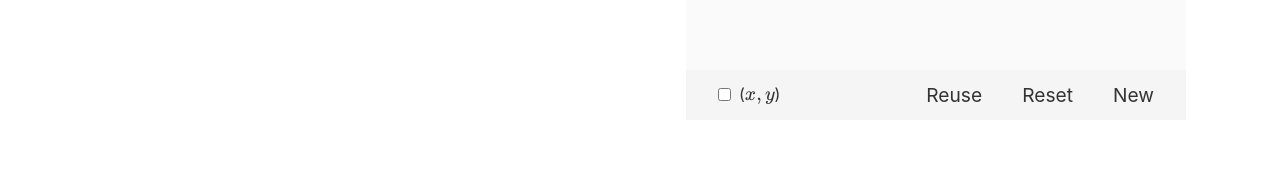
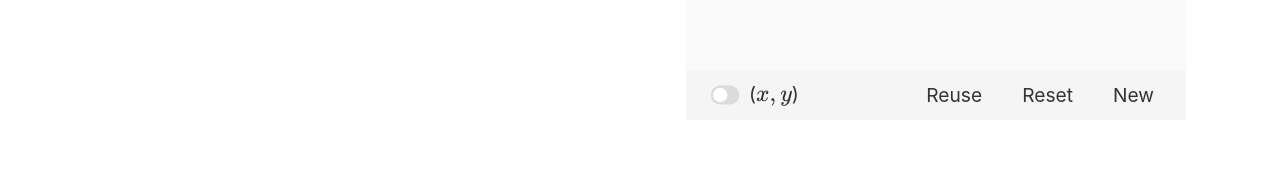
Before and after one commit to KMurphs/math-calculators, a Svelte app in the folder add-vectors/: page / in a window 1280 px wide. Shown: the part 539-709 px from the top of the page. Built offline with nearby package versions, Linux system fonts and the light colour scheme.

Commit message:
Added custom checkbox

```diff
--- /dev/null
+++ b/add-vectors/src/components/CheckBox.svelte
@@ -0,0 +1,101 @@
+
+<script lang="ts">
+export let checked = false;
+export let extraClasses = "";
+</script>
+
+
+
+<label for="vector-representation" class={`check-custom-container ${extraClasses}`}>
+	<!-- Input element for the checkbox -->
+	<!-- Add a `toggle-switch` class to the input element -->
+	<input type="checkbox" class="check-custom toggle-switch" id="vector-representation" bind:checked={checked}>
+
+	<!-- Customization element for the checkbox -->
+	<span class="check-toggle"></span>
+	<slot></slot>
+</label>
+
+
+
+
+<style>
+.check-custom-container{
+	display: inline-flex;
+	justify-content: center;
+	align-items: center;
+}
+/* Styles for hiding the native checkbox */
+input[type='checkbox'].check-custom {
+    position: absolute;
+    left: -10000px;
+    top: auto;
+    width: 1px;
+    height: 1px;
+    overflow: hidden;
+}
+
+/* Styles for the basic appearance of the toggle switch */
+input[type='checkbox'].check-custom.toggle-switch ~ .check-toggle {
+    width: 1.5rem;
+    height: 1rem;
+    position: relative;
+    display: inline-block;
+    vertical-align: middle;
+    cursor: pointer;
+}
+
+/* Common styles for the ::before and ::after pseudo-elements of the toggle switch */
+input[type='checkbox'].check-custom.toggle-switch ~ .check-toggle::before,
+input[type='checkbox'].check-custom.toggle-switch ~ .check-toggle::after {
+    content: '';
+    top: 0;
+    left: 0;
+    position: absolute;
+}
+
+/* Styles for the ::before pseudo-element (the outer frame) of the toggle switch */
+input[type='checkbox'].check-custom.toggle-switch ~ .check-toggle::before {
+    width: 100%;
+    height: 100%;
+    border-radius: 0.5rem;
+    background: #dbdbdb;
+}
+
+/* Styles for the ::after pseudo-element (the inner slider) of the toggle switch */
+input[type='checkbox'].check-custom.toggle-switch ~ .check-toggle::after {
+    width: 0.75rem;
+    height: 0.75rem;
+    margin: 0.125rem;
+    border-radius: 50%;
+    background: #ffffff;
+    transition: all .3s;
+}
+
+/* Styles for the ::before pseudo-element of the toggle switch in hover state */
+input[type='checkbox'].check-custom.toggle-switch:hover ~ .check-toggle::before {
+    background: #c4c4c4;
+}
+
+/* Styles for the ::before pseudo-element of the toggle switch in focus state */
+input[type='checkbox'].check-custom.toggle-switch:focus ~ .check-toggle::before {
+    box-shadow: 0 0 0 2px rgba(23, 133, 255, 0.5);
+}
+
+/* Styles for the ::before pseudo-element of the toggle switch in both focus and checked or enabled state */
+input[type='checkbox'].check-custom.toggle-switch:focus:checked ~ .check-toggle::before {
+    box-shadow: 0 0 0 2px rgba(97, 191, 158, 0.5);
+}
+
+/* Styles for the ::before pseudo-element of the toggle switch in checked or enabled state */
+input[type='checkbox'].check-custom.toggle-switch:checked ~ .check-toggle::before {
+    background: #61bf9e;
+}
+
+/* Styles for the ::after pseudo-element of the toggle switch in checked or enabled state */
+input[type='checkbox'].check-custom.toggle-switch:checked ~ .check-toggle::after {
+    /*   left: auto; */
+    /*   right: 0; */
+    left: 7px;
+}
+</style>
--- a/add-vectors/src/components/MenuBar.svelte
+++ b/add-vectors/src/components/MenuBar.svelte
@@ -1,5 +1,6 @@
 
 <script lang="ts">
+import CheckBox from "./CheckBox.svelte";
 export let usePolarForm = false;
 
 import { createEventDispatcher } from 'svelte';
@@ -13,11 +14,16 @@ const onReset = ()=>onSelection("reset");
 
 <div class="menu-items-container__inner">
 
-	<label for="vector-representation" class="inline-block menu-item">
+	<!-- <label for="vector-representation" class="inline-block menu-item">
 		<input type="checkbox" id="vector-representation" bind:checked={usePolarForm}>
 		<span class="cartesian">{`(\\(x, y\\))`}</span>
 		<span class="polar">{`(\\(\\rho, \\alpha °\\))`}</span>
-	</label>
+	</label> -->
+	<CheckBox bind:checked={usePolarForm} extraClasses={"inline-block menu-item"}>
+		<span class="cartesian">{`(\\(x, y\\))`}</span>
+		<span class="polar">{`(\\(\\rho, \\alpha °\\))`}</span>
+	</CheckBox>
+
 
 	<ul class="reset flex">
 		<li><button class="menu-item" on:click={onNewSession}><i class="fas fa-recycle" aria-hidden="true"></i><span>Reuse</span></button></li>
@@ -33,6 +39,7 @@ const onReset = ()=>onSelection("reset");
 	display: flex;
 	justify-content: space-between;
 	background: #f5f5f5;
+	overflow-y: hidden;
 }
 .menu-item{
 	/* padding: .7rem .8rem; */
@@ -66,8 +73,11 @@ button.menu-item span{
 }
 
 
+
+
+
 @media screen and (min-width: 640px) {
-	label.menu-item{
+	:global(label.menu-item){
 		padding: .5rem 1rem;
 	}
 }
@@ -86,9 +96,14 @@ button.menu-item span{
 		padding-right: 1rem;
 	}
 }
-
-#vector-representation ~ .cartesian{display: inline-block;}
-#vector-representation ~ .polar{display: none;}
-#vector-representation:checked ~ .cartesian{display: none;}
-#vector-representation:checked ~ .polar{display: inline-block;}
+:global(label.menu-item){
+	padding: 0 1rem;
+	transform: scale(1.2, 1.2);
+}
+:global(#vector-representation ~ .cartesian),
+:global(#vector-representation ~ .polar){margin-left: .5rem;}
+:global(#vector-representation ~ .cartesian){display: inline-block;}
+:global(#vector-representation ~ .polar){display: none;}
+:global(#vector-representation:checked ~ .cartesian){display: none;}
+:global(#vector-representation:checked ~ .polar){display: inline-block;}
 </style>
--- a/add-vectors/src/main.ts
+++ b/add-vectors/src/main.ts
@@ -2,9 +2,7 @@ import App from './App.svelte';
 
 const app = new App({
 	target: document.body,
-	props: {
-		name: 'world'
-	}
+	props: null
 });
 
 export default app;
```
